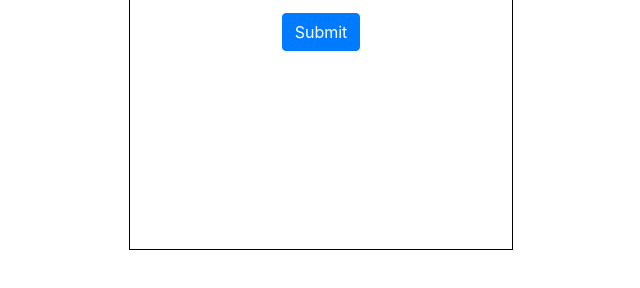
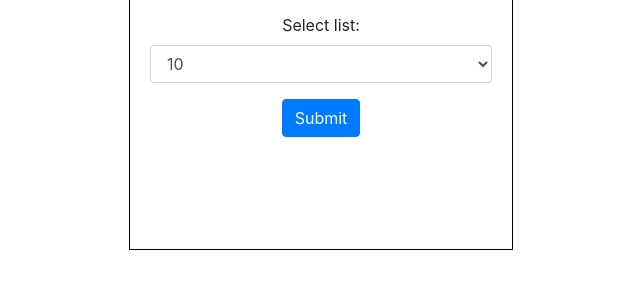
Before and after one commit to SincerelyBrittany/tip-calculator-js, a plain HTML site: page index.html in a window 1280 px wide. Shown: the part 280-568 px from the top of the page, without its empty margins (319-959 px from the left). Drawn offline with nearby package versions, Linux system fonts and the light colour scheme.

Commit message:
adds select option for tip amounts

```diff
--- a/index.html
+++ b/index.html
@@ -25,6 +25,15 @@
               <input type="checkbox" class="form-check-input" id="exampleCheck1">
               <label class="form-check-label" for="exampleCheck1">Check me out</label>
             </div> -->
+            <div class="form-group">
+                <label for="sel1">Select list:</label>
+                <select class="form-control" id="sel1">
+                  <option>10</option>
+                  <option>15</option>
+                  <option>20</option>
+                  <option>25</option>
+                </select>
+              </div>
             <button type="submit" id="submitBtn" class="btn btn-primary">Submit</button>
           </form>
     </div>
```
